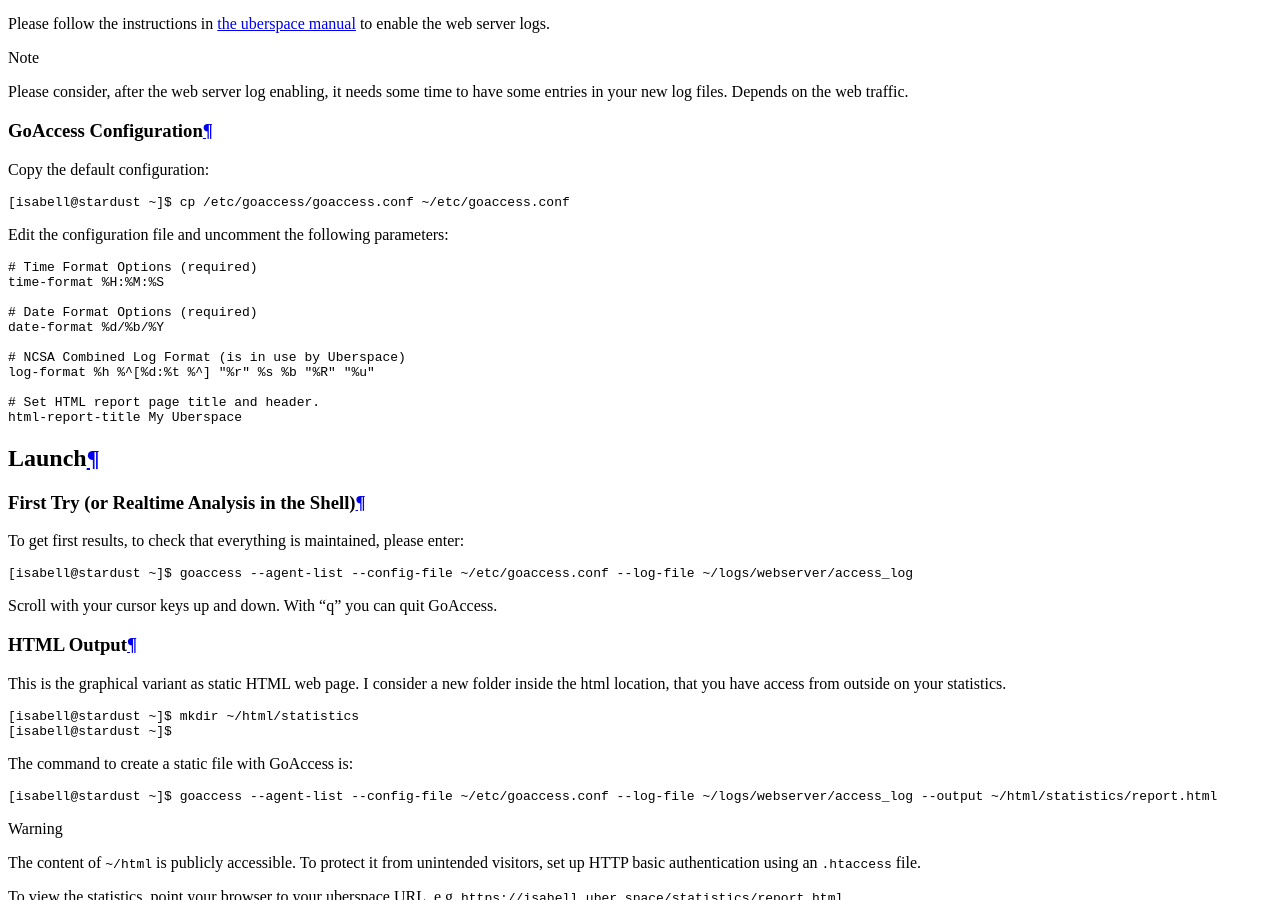
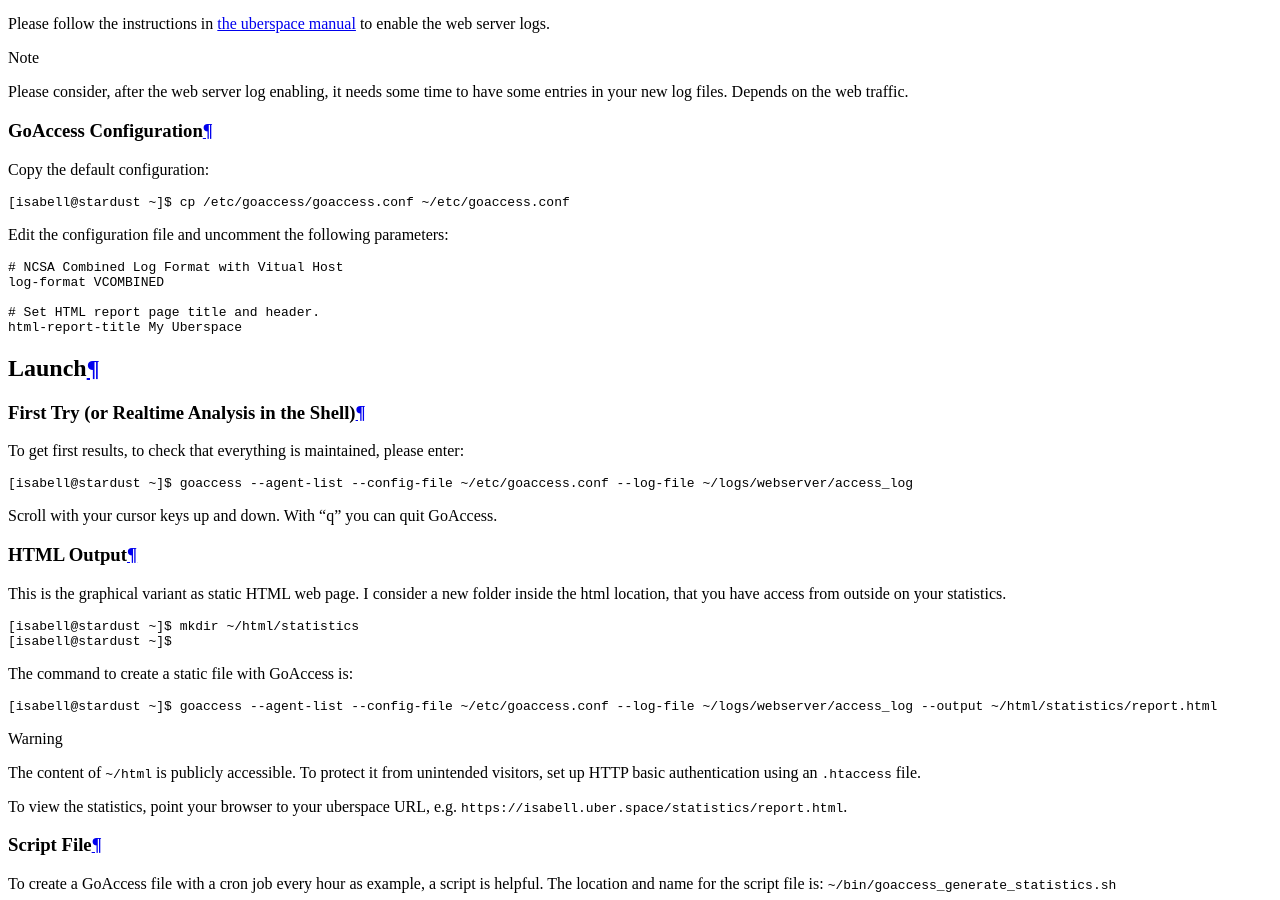
Before and after one commit to Uberspace/lab, a Sphinx documentation site: the page built from source/guide_goaccess.rst, in a window 1280 px wide and 900 px high, scrolled down 4484 px. Built offline with Sphinx 7.4.7 and the Read the Docs theme 2.0.0, drawn with Linux system fonts in a browser that asks for light colours.

Commit message:
[goaccess] update guide to reflect new access log format
With `v7.11.1` (coming around early May) we will switch to `VCOMBINED`, so no need to build the format string manualy.

```diff
--- a/source/guide_goaccess.rst
+++ b/source/guide_goaccess.rst
@@ -50,16 +50,10 @@
 Edit the configuration file and uncomment the following parameters:
 
 .. code-block:: bash
- :emphasize-lines: 2,5,8,11
+ :emphasize-lines: 2,5
 
- # Time Format Options (required)
- time-format %H:%M:%S
-
- # Date Format Options (required)
- date-format %d/%b/%Y
-
- # NCSA Combined Log Format (is in use by Uberspace)
- log-format %h %^[%d:%t %^] "%r" %s %b "%R" "%u"
+ # NCSA Combined Log Format with Vitual Host
+ log-format VCOMBINED
 
  # Set HTML report page title and header.
  html-report-title My Uberspace
```
